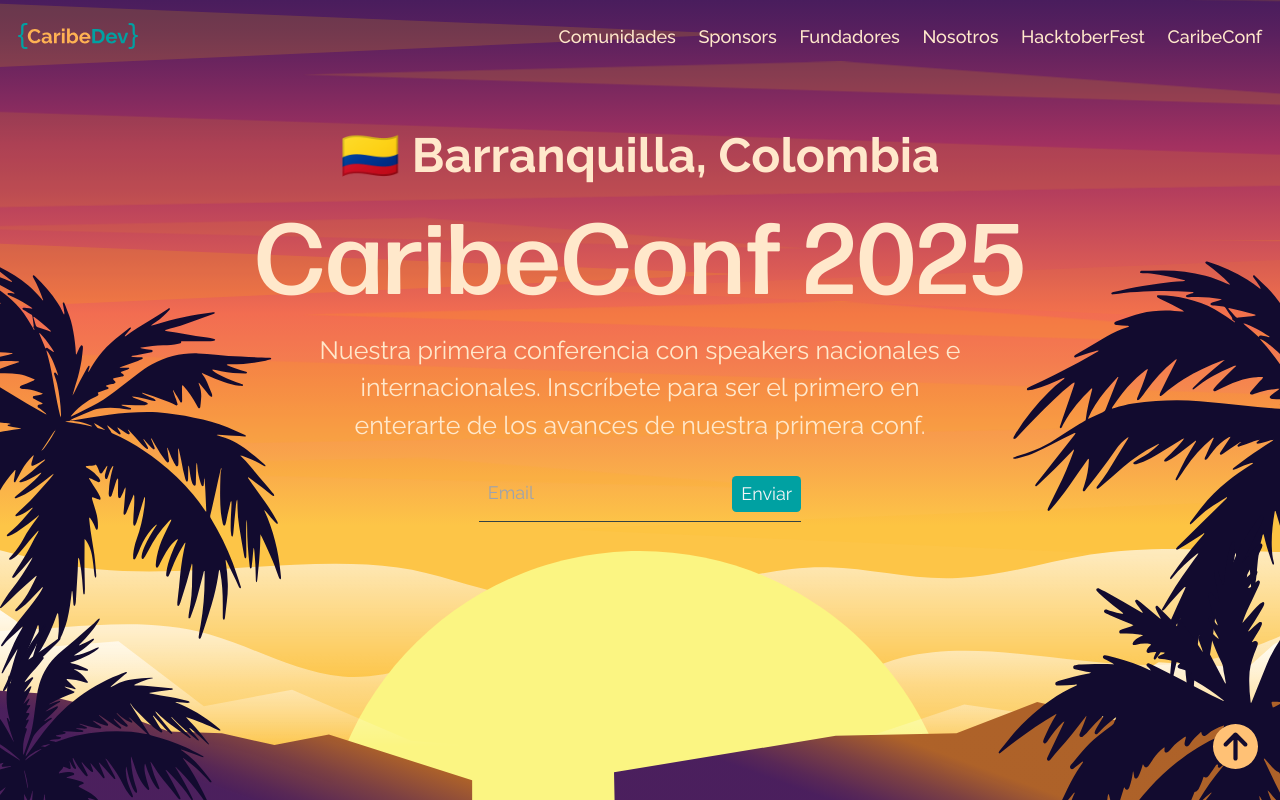
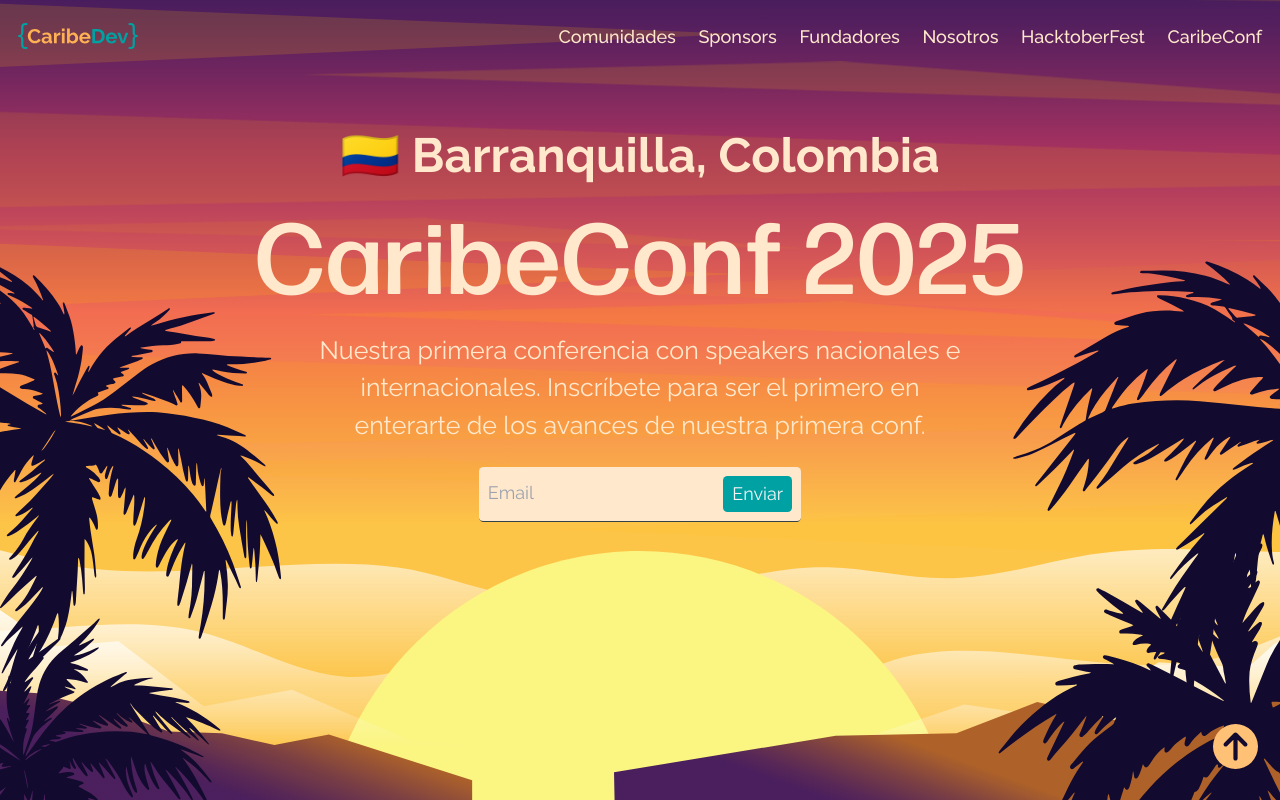
Before and after one commit to Caribe-Dev/caribe-page, a Next.js app: page /caribeconf in a window 1280 px wide. Shown: the top 800 px of the page. Built offline with nearby package versions, Linux system fonts and the light colour scheme; no server answers.

Commit message:
add background email

```diff
--- a/src/pages/caribeconf.js
+++ b/src/pages/caribeconf.js
@@ -87,9 +87,9 @@
                     <div className='flex justify-center pt-5 mb-5'>
                         {error && <div style={{ color: 'red' }}>{error}</div>}
                         <form onSubmit={onSubmit}>
-                            <div className="flex items-center border-b border-teal-500 py-2">
-                                <input className="appearance-none bg-transparent border-none w-full text-gray-700 mr-3 py-1 px-2 leading-tight focus:outline-none" type="email" placeholder="Email" aria-label="email" name="email" />
-                                <button className="bg-background flex-shrink-0 text-tertiary bg-secondary text-white py-1 px-2 rounded" type="submit" disabled={isLoading}>
+                            <div className="flex bg-tertiary rounded items-center border-b border-teal-500 py-2 px-2">
+                                <input className="appearance-none bg-transparent border-none w-full text-gray-700 mr-3 py-1 leading-tight focus:outline-none" type="email" placeholder="Email" aria-label="email" name="email" />
+                                <button className="flex-shrink-0 text-tertiary bg-secondary text-white py-1 px-2 rounded" type="submit" disabled={isLoading}>
                                     {isLoading ? 'Enviando...' : 'Enviar'}
                                 </button>
                             </div>
```
